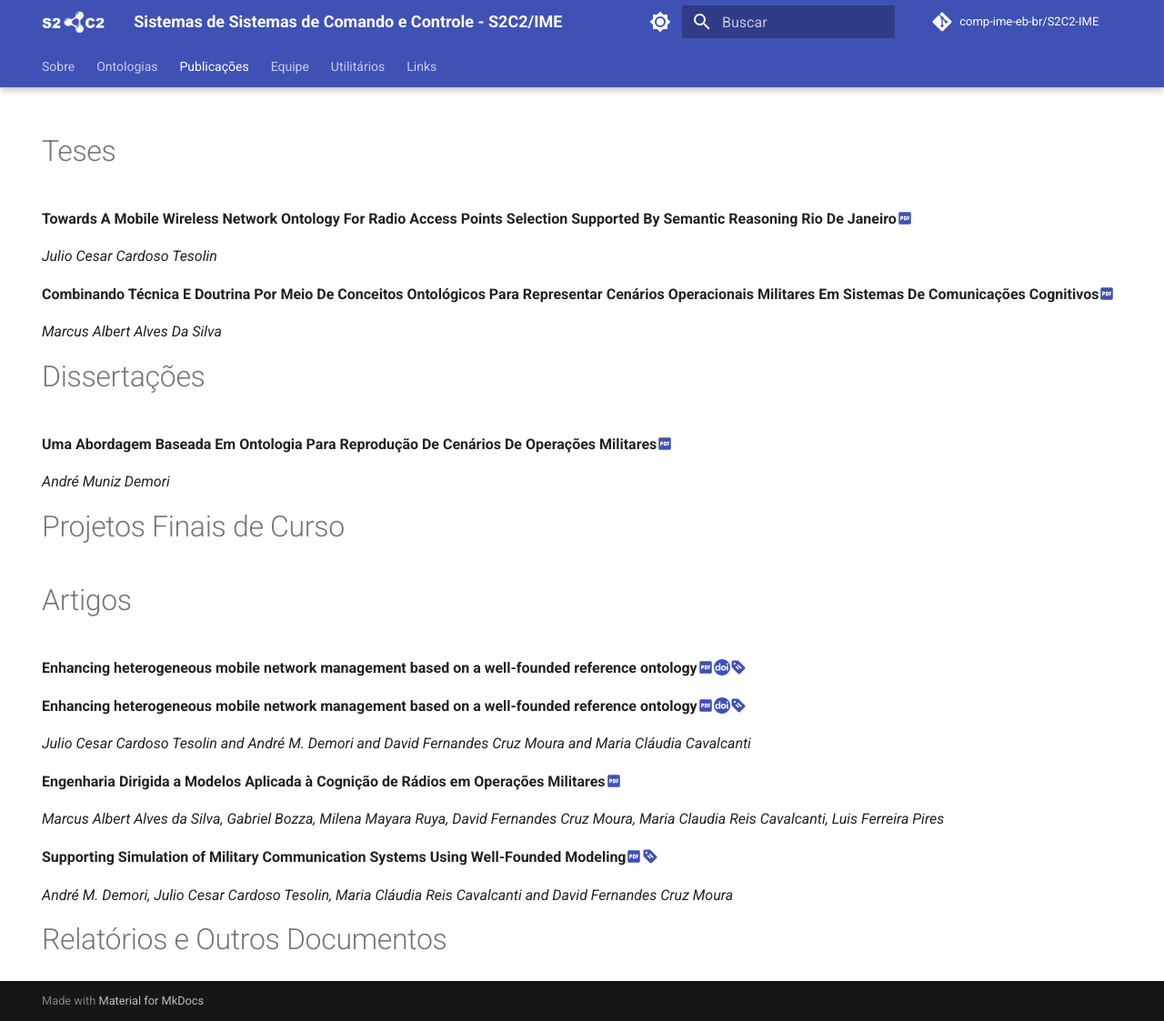
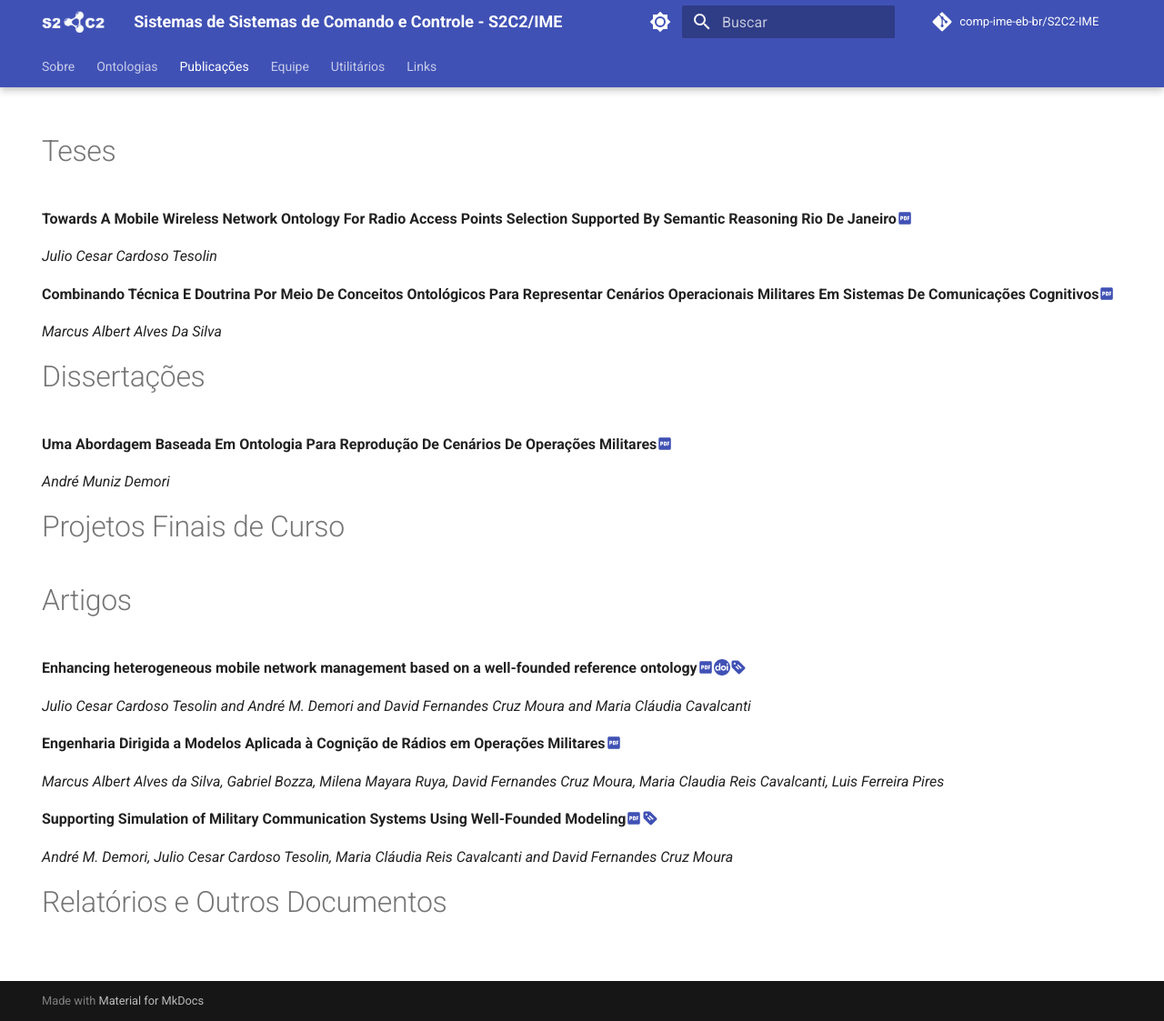
Before and after one commit to comp-ime-eb-br/S2C2-IME, an MkDocs documentation site: the page built from docs/publi.md, in a window 1280 px wide and 1123 px high. Shown: the whole window at 91% size. Built offline with MkDocs 1.6.1 and Material for MkDocs 9.7.7, drawn with Linux system fonts in a browser that asks for light colours; comment, search, counter and statistics services are not loaded.

Commit message:
updating publi.md

```diff
--- a/docs/publi.md
+++ b/docs/publi.md
@@ -24,11 +24,7 @@ hide:
 
 # Artigos
 
-**Enhancing heterogeneous mobile network management based on a well-founded reference ontology**[:material-file-pdf-box:{ title="file"}](publi/230810_FGCS_enhancing.pdf){:download="230810_FGCS_enhancing"}[:simple-doi:](https://doi.org/10.1016/j.future.2023.08.008)[:material-tag-text:{ title="bibtex" }](publi/ref/S0167739X23003084.bib)
-
-
 **Enhancing heterogeneous mobile network management based on a well-founded reference ontology**[:material-file-pdf-box:{ title="file"}](https://github.com/comp-ime-eb-br/S2C2-IME/blob/52dc2bbf3cbc694688339b65e3cf4f3aa1fde579/publi/230810_FGCS_Enhancing%20heterogeneous%20mobile%20network%20management%20based%20on%20a%20well-founded%20reference%20ontology.pdf?raw=true){:download="230810_FGCS_enhancing"}[:simple-doi:](https://doi.org/10.1016/j.future.2023.08.008)[:material-tag-text:{ title="bibtex" }](publi/ref/S0167739X23003084.bib)
-
 
 *Julio Cesar Cardoso Tesolin and André M. Demori and David Fernandes Cruz Moura and Maria Cláudia Cavalcanti*
 
```
